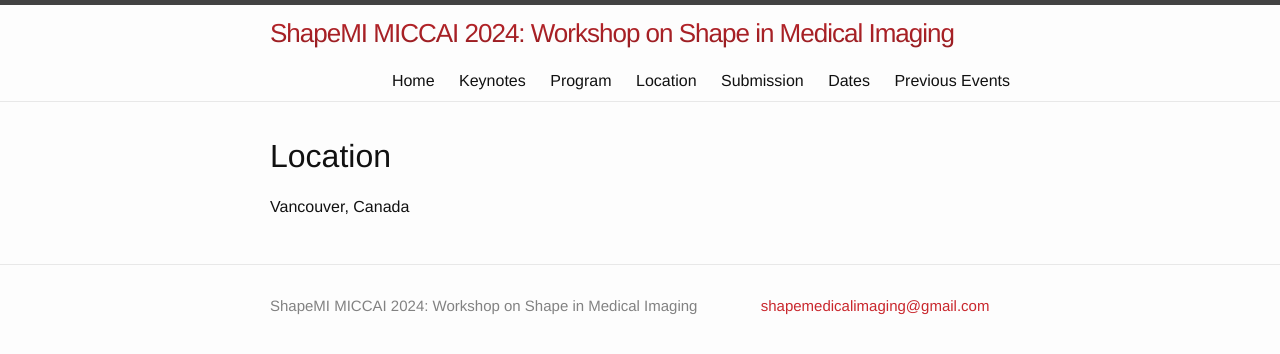
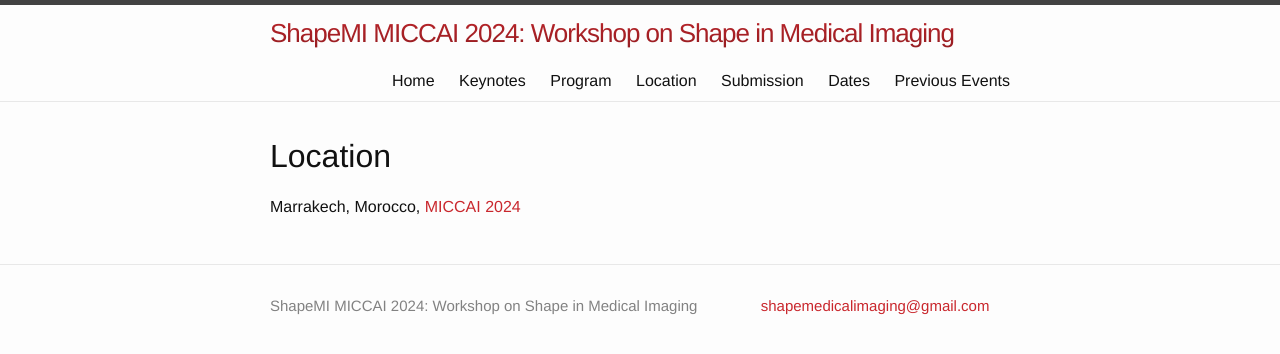
Before and after one commit to shapemi/shapemi.github.io, a Jekyll site: the page built from location/index.md, in a window 1280 px wide. Shown: the top 354 px of the page. Built offline with Jekyll 4.4.1, drawn with Linux system fonts in a browser that asks for light colours.

Commit message:
Update index.md
location was still vancouver :P so i changed it.

```diff
--- a/location/index.md
+++ b/location/index.md
@@ -6,4 +6,4 @@ order: 3
 ---
 # Location
 
-Vancouver, Canada
+Marrakech, Morocco, [MICCAI 2024](https://conferences.miccai.org/2024/en/)
```
